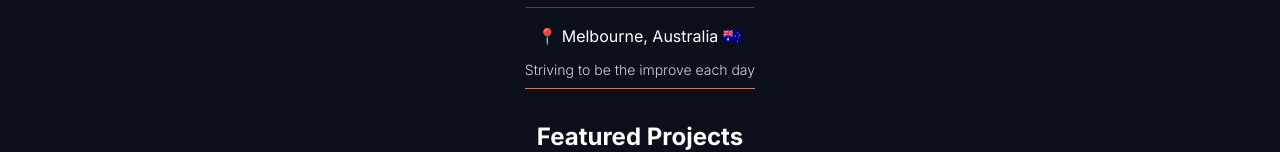
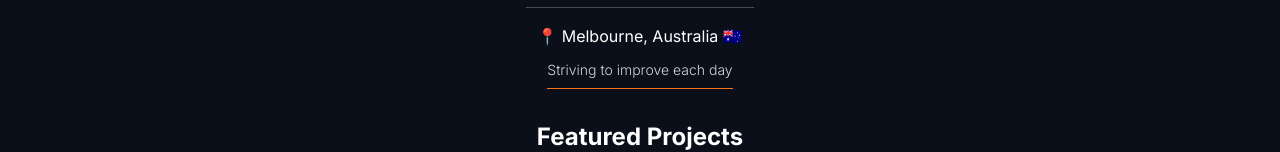
Before and after one commit to Dev-EthanR/my-portfolio, a Next.js app: page / in a window 1280 px wide. Shown: the part 159-311 px from the top of the page. Built offline with nearby package versions, Linux system fonts and the light colour scheme.

Commit message:
update subheading

```diff
--- a/app/components/Hero.tsx
+++ b/app/components/Hero.tsx
@@ -9,7 +9,7 @@ const Hero = () => {
       </h2>
       <h3 className="mb-3 ">📍 Melbourne, Australia 🇦🇺</h3>
       <p className="text-sm font-light text-gray-300 border-b-primary border-b pb-2">
-        Striving to be the improve each day
+        Striving to improve each day
       </p>
     </header>
   );
```
